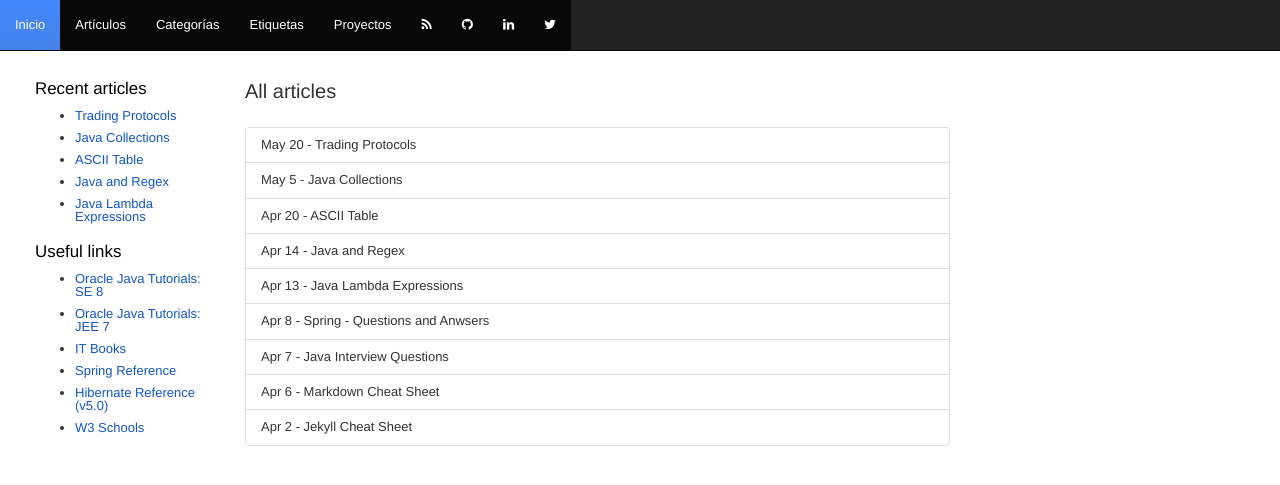
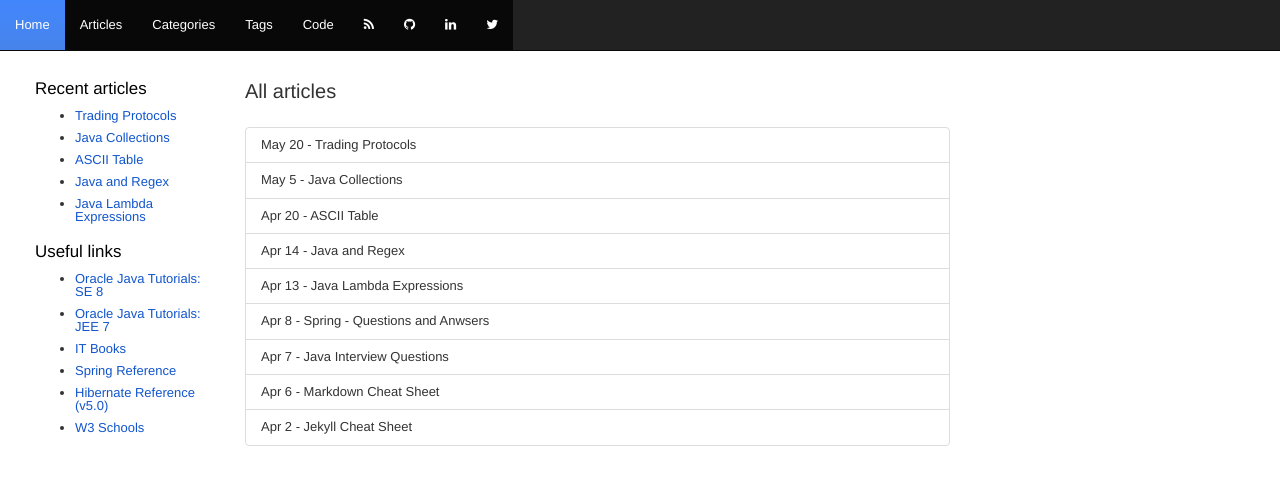
Before and after one commit to damianfanaro/damianfanaro.github.io, a Jekyll site: the page built from jblog/index.html, in a window 1280 px wide. Shown: the top 485 px of the page. Built offline with Jekyll 4.4.1, drawn with Linux system fonts in a browser that asks for light colours; nearby versions of some CDN libraries; a script that is not in the unit is left out; comment, search, counter and statistics services are not loaded.

Commit message:
i18n stuff

```diff
--- a/_includes/header.html
+++ b/_includes/header.html
@@ -41,13 +41,10 @@
               </div>
               <div class="collapse navbar-collapse" id="bs-example-navbar-collapse-1">
                 <ul class="nav navbar-nav" id="headerButtons">
-
-                    <li class="active"><a href="{{ site.baseurl }}/">Inicio</a></li>
-
-                    <li class="active"><a href="{{ site.baseurl }}/jblog/">Artículos</a></li>
-
+                    <li class="active"><a href="{{ site.baseurl }}/">Home</a></li>
+                    <li class="active"><a href="{{ site.baseurl }}/jblog/">Articles</a></li>
                     <li class="active">
-                      <a href="{{ site.baseurl }}/jblog/category/">Categorías</a>
+                      <a href="{{ site.baseurl }}/jblog/category/">Categories</a>
                       <ul class="dropdown-menu">
                         {% for category in site.data.categories %}
                             <li>
@@ -56,9 +53,8 @@
                         {% endfor %}
                       </ul>
                     </li>
-
                     <li class="active">
-                      <a href="{{ site.baseurl }}/jblog/tag/">Etiquetas</a>
+                      <a href="{{ site.baseurl }}/jblog/tag/">Tags</a>
                       <ul class="dropdown-menu">
                         {% for tag in site.data.tags %}
                             <li>
@@ -67,14 +63,11 @@
                         {% endfor %}
                       </ul>
                     </li>
-
-                    <li class="active"><a href="{{ site.baseurl }}/jblog/projects/">Proyectos</a></li>
-
+                    <li class="active"><a href="{{ site.baseurl }}/jblog/projects/">Code</a></li>
                     <li class="active"><a href="{{ site.baseurl }}/feed.xml" target="blank"><i class="fa fa-rss"></i></a></li>
                     <li class="active"><a href="https://github.com/damianfanaro" target="blank"><i class="fa fa-github"></i></a></li>
                     <li class="active"><a href="https://www.linkedin.com/in/damianfanaro" target="blank"><i class="fa fa-linkedin"></i></a></li>
                     <li class="active"><a href="https://twitter.com/DamianFanaro" target="blank"><i class="fa fa-twitter"></i></a></li>
-
                 </ul>
               </div>
         </div>
--- a/_layouts/by-category.html
+++ b/_layouts/by-category.html
@@ -5,7 +5,7 @@ layout: default
 <div class="well">
 
     <header id="post-header">
-        <h3 id="post-title">Articles by category: <code>{{ page.category }}</code></h3>
+        <h3 id="post-title">Articles by category <code>{{ page.category }}</code></h3>
     </header>
 
     <div id="post-content">
--- a/_layouts/by-tag.html
+++ b/_layouts/by-tag.html
@@ -5,7 +5,7 @@ layout: default
 <div class="well">
 
     <header id="post-header">
-        <h3 id="post-title">Articles by <i class="fa fa-tag"></i>: <code>{{ page.tag }}</code></h3>
+        <h3 id="post-title">Articles by <i class="fa fa-tag"></i> <code>{{ page.tag }}</code></h3>
     </header>
 
 	<div id="post-content">
--- a/jblog/index.html
+++ b/jblog/index.html
@@ -8,7 +8,7 @@ layout: default
         <h3 id="post-title">All articles</h3>
     </header>
 
-    {%for post in site.posts %}
+    {% for post in site.posts %}
 
         {% if forloop.first %}
             <div class="list-group">
```
